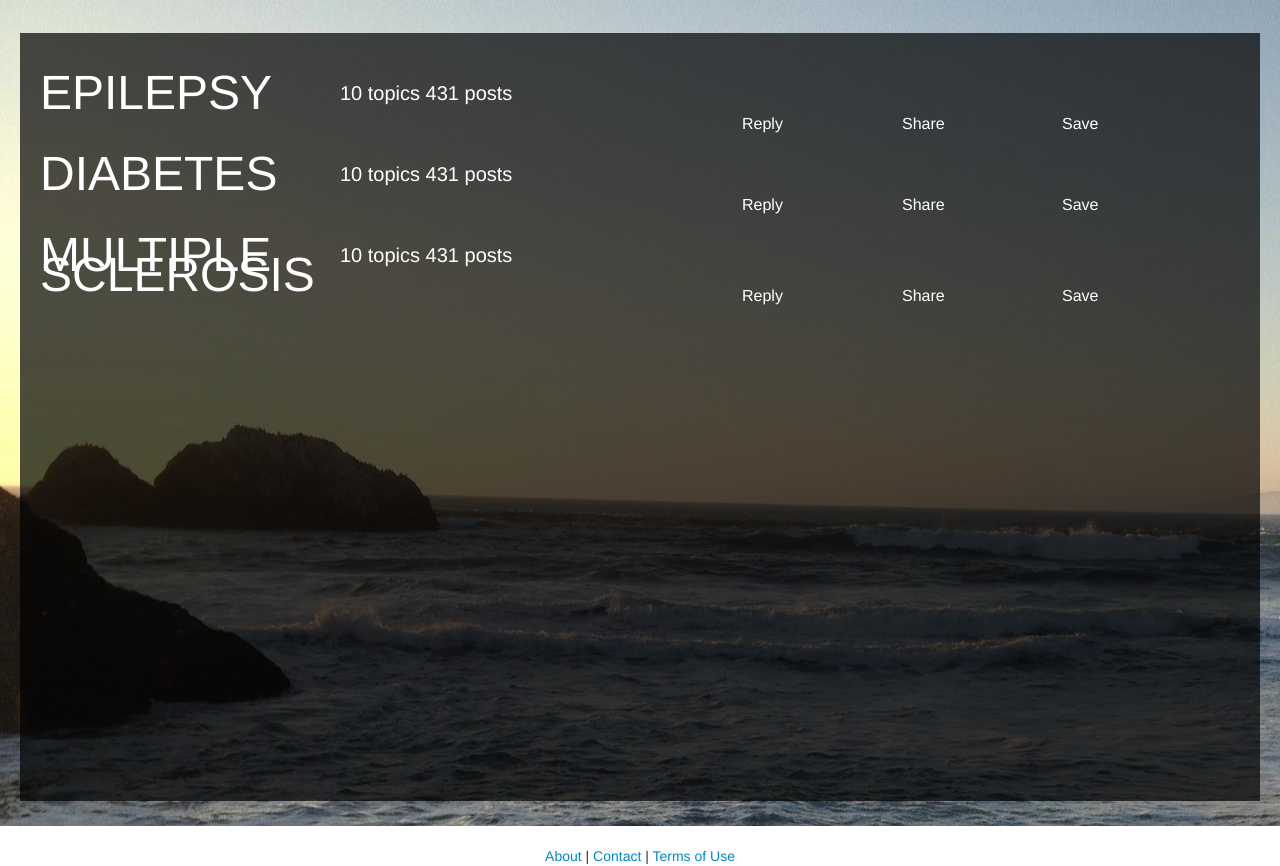
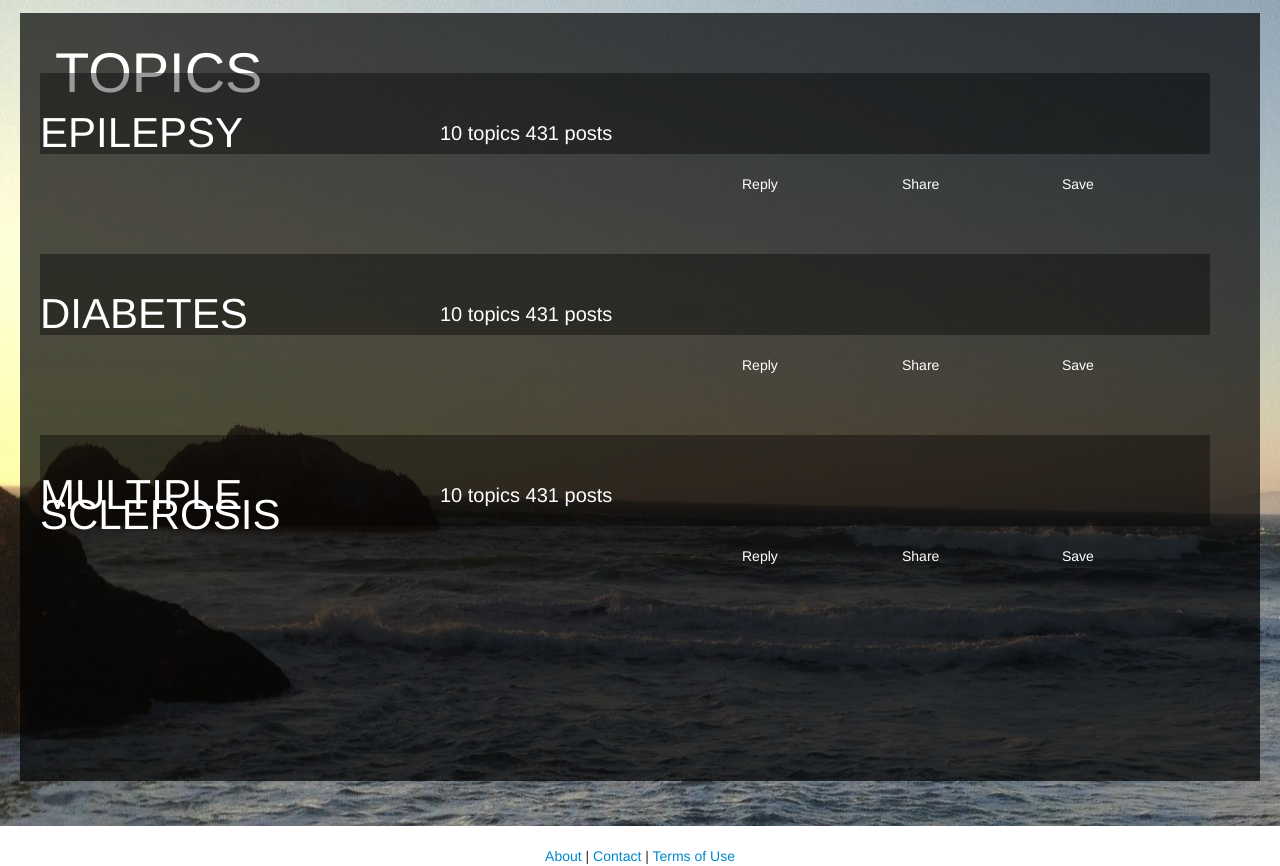
Before and after one commit to namelessnerd/pccr, a Django app: template me_med/me_med/templates/forum_view.html in a window 1280 px wide. Shown: the part 42-908 px from the top of the page. Run offline with Django 3.2, Linux system fonts and the light colour scheme; the template is opened without the code that fills it, so the values that code supplies are empty; some libraries are stand-ins or nearby versions.

Commit message:
Getting a little closer, I am having trouble with heights
Topics page (Explore)

```diff
--- a/me_med/me_med/appy/static/css/me_med.css
+++ b/me_med/me_med/appy/static/css/me_med.css
@@ -63,14 +63,24 @@ footer{
 .new-topic{
 	position: relative;
 	margin: 20px;
+	margin-bottom: 100px;
+	height: auto;
+	background: rgba(0,0,0,0.4);
+}
+
+#head{
+	position: relative;
+	border-top: 50px;
+	color: white;
+	font-size: 56;
 }
 
 .topic{
 	position: relative;
 	top: 50px;
 	color: white;
-	font-size: 48;
-	height: auto;
+	font-size: 42;
+	margin-bottom: 20px;
 }
 
 .topic-info{
@@ -88,7 +98,7 @@ footer{
 	position: relative;
 	top: 50px;
 	color: white;
-	font-size: 16;
+	font-size: 14;
 }
 
 
--- a/me_med/me_med/templates/forum_view.html
+++ b/me_med/me_med/templates/forum_view.html
@@ -2,10 +2,15 @@
 {% block forum_content %}
 	<div class="container-fluid wrapper">
 		<div class="blackbox">
+			<div class="container">
+				<div class="topic" id="head">
+					TOPICS
+				</div>
+			</div>
 			<div class="container new-topic">
 				<div class="row-fluid">
-						<div class="span3 topic"> EPILEPSY </div>
-						<div class="span9 topic-info"> 10 topics 431 posts </div>
+						<div class="span4 topic"> EPILEPSY </div>
+						<div class="span8 topic-info"> 10 topics 431 posts </div>
 				</div>
 				<div class="row-fluid interact">
 						<div class="span4"> Reply </div>
@@ -15,8 +20,8 @@
 			</div>
 			<div class="container new-topic">
 				<div class="row-fluid">
-						<div class="span3 topic"> DIABETES </div>
-						<div class="span9 topic-info"> 10 topics 431 posts </div>
+						<div class="span4 topic"> DIABETES </div>
+						<div class="span8 topic-info"> 10 topics 431 posts </div>
 				</div>
 				<div class="row-fluid interact">
 						<div class="span4"> Reply </div>
@@ -26,8 +31,8 @@
 			</div>
 			<div class="container new-topic">
 				<div class="row-fluid">
-						<div class="span3 topic"> MULTIPLE SCLEROSIS </div>
-						<div class="span9 topic-info"> 10 topics 431 posts </div>
+						<div class="span4 topic"> MULTIPLE SCLEROSIS </div>
+						<div class="span8 topic-info"> 10 topics 431 posts </div>
 				</div>
 				<div class="row-fluid interact">
 						<div class="span4"> Reply </div>
```
